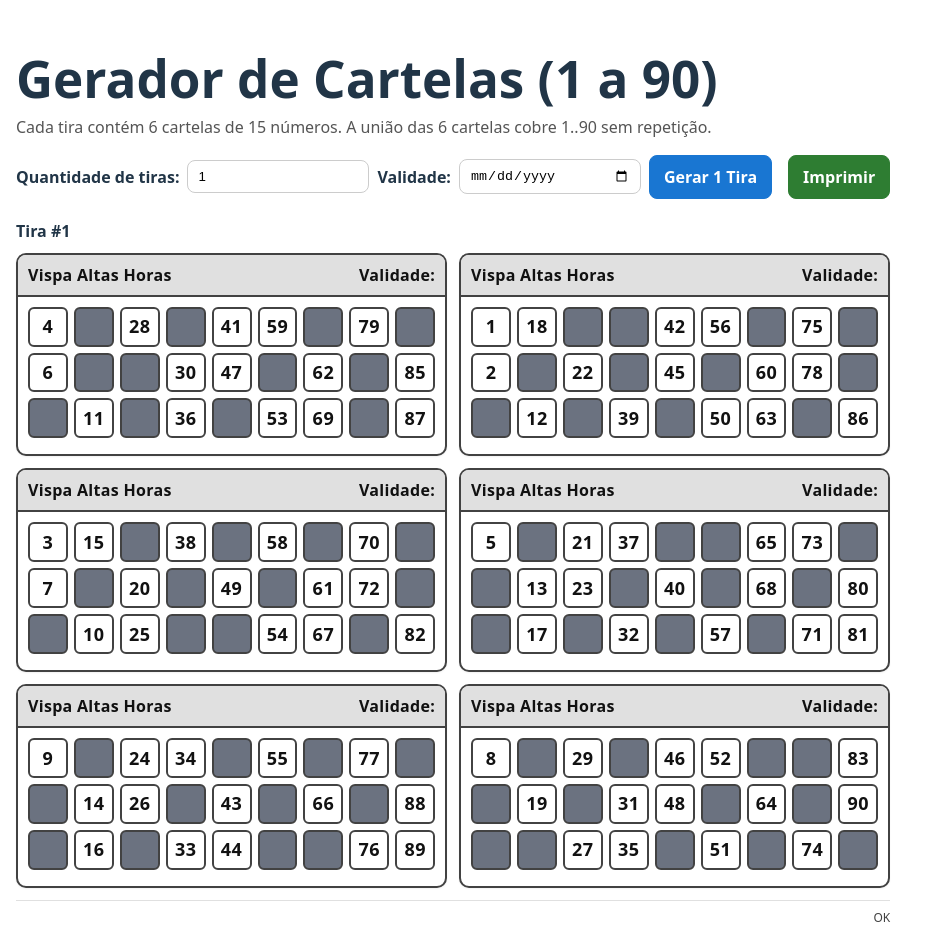
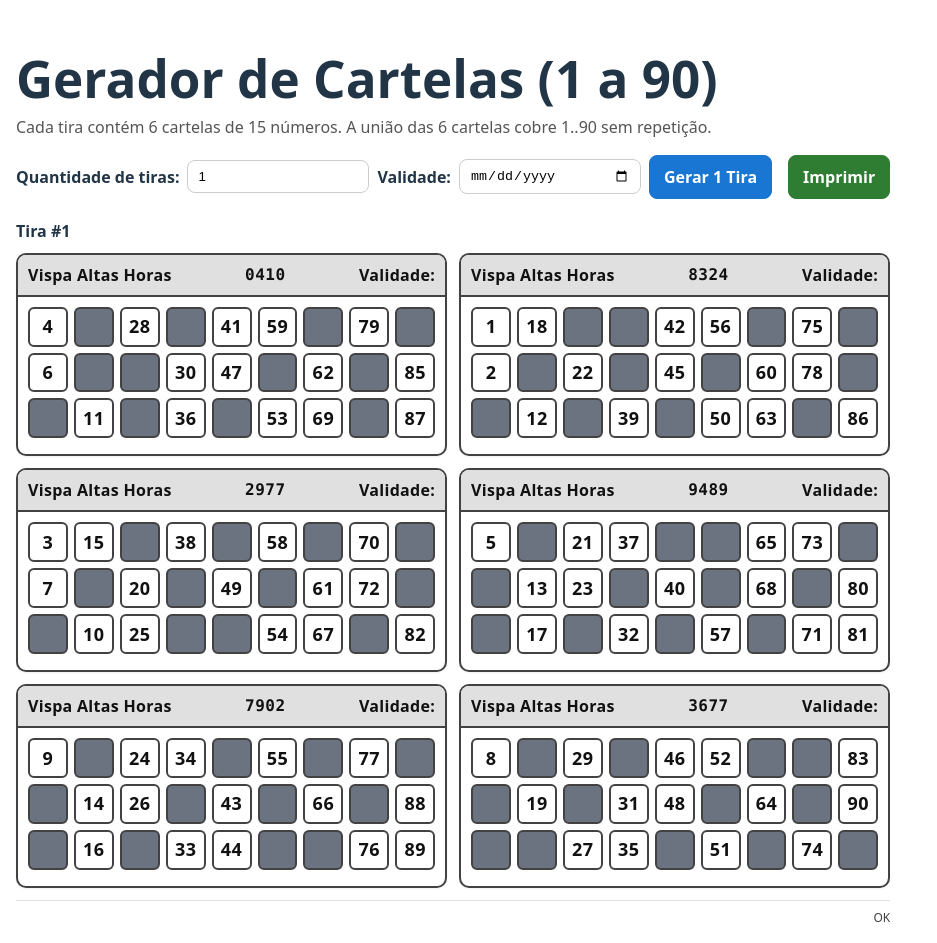
Before and after one commit to andreycaetano/vispa, a React (Vite) app: page / in a window 1280 px wide. Shown: the whole page, without its empty margins (0-937 px from the left). Built offline with nearby package versions, Linux system fonts and the light colour scheme.

Commit message:
Add dynamic validity handling per strip and improve print layout styling.

```diff
--- a/src/App.tsx
+++ b/src/App.tsx
@@ -1,4 +1,4 @@
-import { useMemo, useState } from "react";
+import { useMemo, useState, useEffect } from "react";
 
 type Ticket = number[]; // 15 números
 type Strip = Ticket[];  // 6 cartelas
@@ -101,6 +101,20 @@ function generateStripsUnique(count: number): Strip[] {
   return strips;
 }
 
+// Gera 'count' códigos únicos de 4 dígitos (string), sem repetição no lote
+function generateUniqueHashes(count: number, digits = 4): string[] {
+  const max = Math.pow(10, digits);
+  if (count > max) {
+    throw new Error(`Não é possível gerar ${count} hashes únicos de ${digits} dígitos.`);
+  }
+  const set = new Set<string>();
+  while (set.size < count) {
+    const n = Math.floor(Math.random() * max);
+    set.add(n.toString().padStart(digits, "0"));
+  }
+  return Array.from(set);
+}
+
 function validateStrip(tickets: Ticket[]): { ok: boolean; missing: number[]; duplicates: number[] } {
   const all = tickets.flat();
   const seen = new Map<number, number>();
@@ -175,17 +189,57 @@ export default function App() {
   const [strips, setStrips] = useState<Strip[]>(() => [generateBalancedStrip()]);
   const [validityDate, setValidityDate] = useState<string>(""); // data de validade no rodapé
   const [stripValidity, setStripValidity] = useState<string[]>([]); // data “congelada” por tira
+  const [stripHashes, setStripHashes] = useState<string[][]>([]); // hashes por tira/cartela
 
   // Validação por tira (memoizada a partir do array)
   const validations = useMemo(() => strips.map(s => validateStrip(s)), [strips]);
 
+      // Gera hashes e validações "congeladas" na primeira carga e sempre que as tiras mudarem,
+          // garantindo que a tela inicial já venha com hash e validade por tira.
+              useEffect(() => {
+                   if (!strips.length) return;
+                    // Sincroniza validade "congelada" se necessário (não reagimos a mudanças do input de validade)
+                        if (stripValidity.length !== strips.length) {
+                          setStripValidity(Array(strips.length).fill(validityDate));
+                        }
+                    // Gera hashes se a quantidade atual não bate com o total de cartelas
+                        const totalTickets = strips.reduce((acc, s) => acc + s.length, 0);
+                    const currentCount = stripHashes.reduce((acc, s) => acc + s.length, 0);
+                    if (currentCount !== totalTickets && totalTickets > 0) {
+                          const batchHashes = generateUniqueHashes(totalTickets, 4);
+                          const distributed: string[][] = [];
+                          let cursor = 0;
+                          for (const s of strips) {
+                                const slice = batchHashes.slice(cursor, cursor + s.length);
+                                distributed.push(slice);
+                                cursor += s.length;
+                              }
+                          setStripHashes(distributed);
+                        }
+                  }, [strips]); // intencionalmente não depende de validityDate
+
   const handleGenerate = () => {
     const target = Math.max(1, Math.min(9999, Math.floor(qty || 1)));
     const newStrips = generateStripsUnique(target);
-    setStrips(newStrips.length ? newStrips : [generateBalancedStrip()]);
+    const acceptedStrips = newStrips.length ? newStrips : [generateBalancedStrip()];
+    setStrips(acceptedStrips);
     // congela a validade para as tiras geradas agora
-    const frozen = (newStrips.length ? newStrips.length : 1);
+    const frozen = acceptedStrips.length;
     setStripValidity(Array(frozen).fill(validityDate));
+
+    // Gera hashes únicos (4 dígitos) sem repetição no pack inteiro (todas as cartelas de todas as tiras deste lote)
+    const totalTickets = acceptedStrips.reduce((acc, s) => acc + s.length, 0);
+    const batchHashes = generateUniqueHashes(totalTickets, 4);
+
+    // Distribui os hashes no mesmo ordenamento das cartelas
+    const distributed: string[][] = [];
+    let cursor = 0;
+    for (const s of acceptedStrips) {
+      const slice = batchHashes.slice(cursor, cursor + s.length);
+      distributed.push(slice);
+      cursor += s.length;
+    }
+    setStripHashes(distributed);
   };
 
   const handlePrint = () => {
@@ -364,14 +418,18 @@ export default function App() {
             </div>
 
             <div style={styles.stripGrid} className="ticket-grid">
-              {tickets.map((ticket, idx) => (
+              {tickets.map((ticket, idx) => {
+                const hash = stripHashes[stripIdx]?.[idx] ?? "";
+                return (
                   <div key={idx} style={styles.ticketCard} className="ticket-card">
                     <div style={styles.ticketHeader} className="ticket-header">
-                    <div style={{ display: "flex", justifyContent: "space-between", alignItems: "center", gap: 8 }}>
+                      <div style={{ display: "flex", justifyContent: "space-between", alignItems: "center", gap: 8, width: "100%" }}>
                         <span style={styles.establishment} className="establishment">Vispa Altas Horas</span>
+                        <span style={styles.hashBadge}>{hash}</span>
                         <div style={{ whiteSpace: "nowrap" }}>
-                        <span style={styles.smallLabel}>Validade:  {formatDate(stripValidity[0] || validityDate)}</span>
-                        <span>{formatDate(stripValidity[stripIdx] || "")}</span>
+                          <span style={styles.smallLabel}>
+                            Validade: {formatDate(stripValidity[stripIdx] || validityDate)}
+                          </span>
                         </div>
                       </div>
                     </div>
@@ -391,7 +449,8 @@ export default function App() {
                       ))}
                     </div>
                   </div>
-              ))}
+                );
+              })}
             </div>
 
             <div style={styles.stripFooter} className="strip-footer">
@@ -404,13 +463,12 @@ export default function App() {
   );
 }
 
-const styles: Record<string, React.CSSProperties> = {
+const styles = {
     page: {
-    maxWidth: 1800, // mais largo para caber melhor em paisagem
         margin: "0 auto",
         padding: 16,
         fontFamily: "system-ui, -apple-system, Segoe UI, Roboto, Arial, sans-serif",
-    printColorAdjust: "exact" as any, // garante reprodução de cores na impressão
+        printColorAdjust: "exact" as any,
         WebkitPrintColorAdjust: "exact" as any,
     },
     actions: {
@@ -452,43 +510,54 @@ const styles: Record<string, React.CSSProperties> = {
     },
     stripGrid: {
         display: "grid",
-    gridTemplateColumns: "repeat(auto-fit, minmax(360px, 1fr))", // cartelas mais largas na tela
+        gridTemplateColumns: "repeat(auto-fit, minmax(360px, 1fr))",
         gap: 12,
     },
     ticketCard: {
-    border: "2px solid #424242", // borda mais forte
+        border: "2px solid #424242",
         borderRadius: 10,
         overflow: "hidden",
         background: "#fff",
         boxShadow: "0 1px 2px rgba(0,0,0,0.06)",
     },
     ticketHeader: {
-    background: "#e0e0e0", // cabeçalho com contraste maior
+        background: "#e0e0e0",
         color: "#111",
         padding: "8px 10px",
-    fontWeight: 800, // mais espesso
-    letterSpacing: "0.3px", // mais “larga”
-    borderBottom: "2px solid #424242", // linha mais forte
+        fontWeight: 800,
+        letterSpacing: "0.3px",
+        borderBottom: "2px solid #424242",
+    },
+    establishment: {
+        fontWeight: 800,
+        letterSpacing: "0.3px",
+    },
+    hashBadge: {
+        fontFamily:
+            "ui-monospace, SFMono-Regular, Menlo, Monaco, Consolas, 'Liberation Mono', 'Courier New', monospace",
+        fontWeight: 800,
+        color: "#111",
+        background: "transparent",
+        padding: "0 4px",
+        letterSpacing: "0.5px",
+        borderRadius: 4,
     },
     ticketBody: {
         padding: 10,
     },
     ticketRow: {
         display: "grid",
-    gridTemplateColumns: "repeat(9, 1fr)", // 9 colunas: [1-9], [10-19], ..., [80-90]
+        gridTemplateColumns: "repeat(9, 1fr)",
         gap: 6,
         marginBottom: 6,
     },
     cell: {
-    // Centradas e quadradas
         display: "flex",
         alignItems: "center",
         justifyContent: "center",
         aspectRatio: "1 / 1",
-
-    // Visual
         textAlign: "center",
-    padding: 0, // sem padding para manter o quadrado
+        padding: 0,
         borderRadius: 6,
         background: "#ffffff",
         border: "2px solid #424242",
@@ -496,13 +565,12 @@ const styles: Record<string, React.CSSProperties> = {
         fontWeight: 800,
         letterSpacing: "0.5px",
         fontVariantNumeric: "tabular-nums",
-    fontSize: 18, // números maiores na tela
-    // sem minHeight para não alongar verticalmente
+        fontSize: 18,
         printColorAdjust: "exact" as any,
         WebkitPrintColorAdjust: "exact" as any,
     },
     cellEmpty: {
-    background: "#6b7280", // cinza escuro (não preto)
+        background: "#6b7280",
     },
     stripFooter: {
         marginTop: 12,
```
Lines whose indentation alone changed are shown as unchanged.
